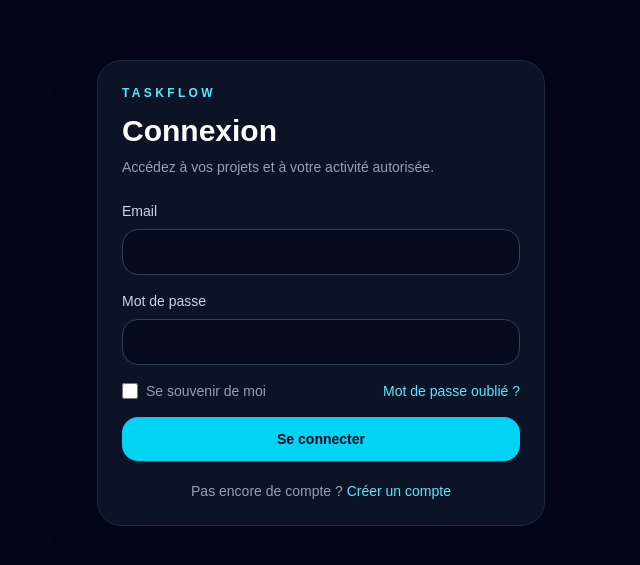
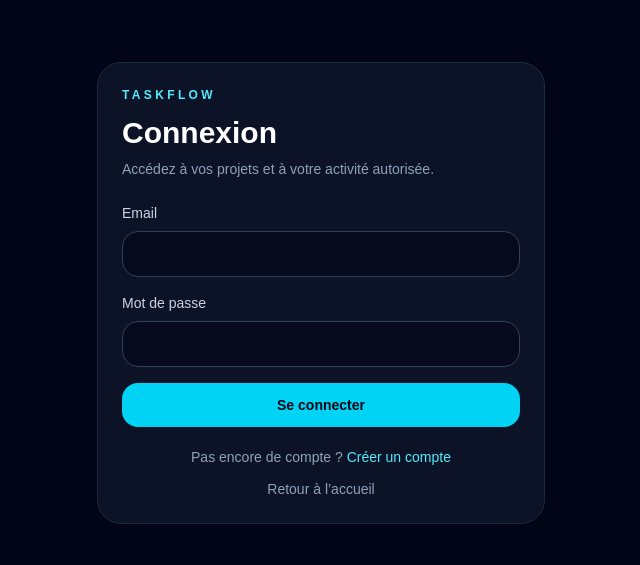
Before and after one commit to Mo-N-Ster/Taskflow, a Next.js app: page /login in a window 1280 px wide. Shown: the part 107-672 px from the top of the page, without its empty margins (319-959 px from the left). Built offline with nearby package versions, Linux system fonts and the light colour scheme.

Commit message:
fix(auth): improve logout feedback and verification (#7)
Co-authored-by: Taskflow Bot <taskflow.bot@local>

```diff
--- a/src/app/auth/actions.ts
+++ b/src/app/auth/actions.ts
@@ -63,6 +63,11 @@ export async function register(formData: FormData) {
 
 export async function logout() {
   const supabase = await createSupabaseServerClient();
-  await supabase.auth.signOut();
-  redirect("/login");
+  const { error } = await supabase.auth.signOut();
+
+  if (error) {
+    redirect("/dashboard?error=LOGOUT_FAILED");
+  }
+
+  redirect("/login?status=SIGNED_OUT");
 }
--- a/src/app/dashboard/page.tsx
+++ b/src/app/dashboard/page.tsx
@@ -10,7 +10,12 @@ type ProjectSummary = {
   owner_id: string;
 };
 
-export default async function DashboardPage() {
+type DashboardPageProps = {
+  searchParams: Promise<{ error?: string }>;
+};
+
+export default async function DashboardPage({ searchParams }: DashboardPageProps) {
+  const { error } = await searchParams;
   const supabase = await createSupabaseServerClient();
   const { data: { user } } = await supabase.auth.getUser();
   const { data } = await supabase
@@ -22,6 +27,11 @@ export default async function DashboardPage() {
   return (
     <main className="min-h-screen bg-slate-950 px-4 py-8 text-slate-50">
       <div className="mx-auto max-w-6xl">
+        {error === "LOGOUT_FAILED" ? (
+          <p role="alert" className="mb-6 rounded-2xl border border-rose-500/30 bg-rose-500/10 p-3 text-sm text-rose-200">
+            La déconnexion a échoué. Veuillez réessayer.
+          </p>
+        ) : null}
         <header className="mb-6 flex flex-col gap-4 rounded-3xl border border-slate-800 bg-slate-900/80 p-5 backdrop-blur-sm md:flex-row md:items-center md:justify-between">
           <div>
             <p className="text-xs font-semibold uppercase tracking-[0.28em] text-cyan-300">TaskFlow</p>
--- a/src/app/login/page.tsx
+++ b/src/app/login/page.tsx
@@ -3,11 +3,11 @@ import Link from "next/link";
 import { login } from "@/app/auth/actions";
 
 type LoginPageProps = {
-  searchParams: Promise<{ error?: string }>;
+  searchParams: Promise<{ error?: string; status?: string }>;
 };
 
 export default async function LoginPage({ searchParams }: LoginPageProps) {
-  const { error } = await searchParams;
+  const { error, status } = await searchParams;
 
   return (
     <main className="flex min-h-screen items-center justify-center bg-slate-950 px-4 py-10 text-slate-50">
@@ -15,6 +15,12 @@ export default async function LoginPage({ searchParams }: LoginPageProps) {
         <p className="text-xs font-semibold uppercase tracking-[0.28em] text-cyan-300">TaskFlow</p>
         <h1 className="mt-3 text-3xl font-semibold text-white">Connexion</h1>
         <p className="mt-2 text-sm text-slate-400">Accédez à vos projets et à votre activité autorisée.</p>
+
+        {status === "SIGNED_OUT" ? (
+          <p role="status" className="mt-5 rounded-2xl border border-emerald-500/30 bg-emerald-500/10 p-3 text-sm text-emerald-200">
+            Vous êtes maintenant déconnecté.
+          </p>
+        ) : null}
 
         {error ? (
           <p role="alert" className="mt-5 rounded-2xl border border-rose-500/30 bg-rose-500/10 p-3 text-sm text-rose-200">
@@ -45,16 +51,6 @@ export default async function LoginPage({ searchParams }: LoginPageProps) {
             />
           </label>
 
-          <div className="flex items-center justify-between text-sm text-slate-400">
-            <label className="flex items-center gap-2">
-              <input type="checkbox" className="h-4 w-4 rounded border-slate-700 bg-slate-950" />
-              <span>Se souvenir de moi</span>
-            </label>
-            <button type="button" className="text-cyan-300 hover:text-cyan-200">
-              Mot de passe oublié ?
-            </button>
-          </div>
-
           <button
             type="submit"
             className="w-full rounded-2xl bg-cyan-400 px-4 py-3 text-sm font-semibold text-slate-950 transition hover:bg-cyan-300"
@@ -69,6 +65,11 @@ export default async function LoginPage({ searchParams }: LoginPageProps) {
             Créer un compte
           </Link>
         </p>
+        <p className="mt-3 text-center text-sm">
+          <Link href="/" className="text-slate-400 transition hover:text-white">
+            Retour à l’accueil
+          </Link>
+        </p>
       </div>
     </main>
   );
```
Also changed, not shown: 1 other file (tests, documents, lock files or other folders).
